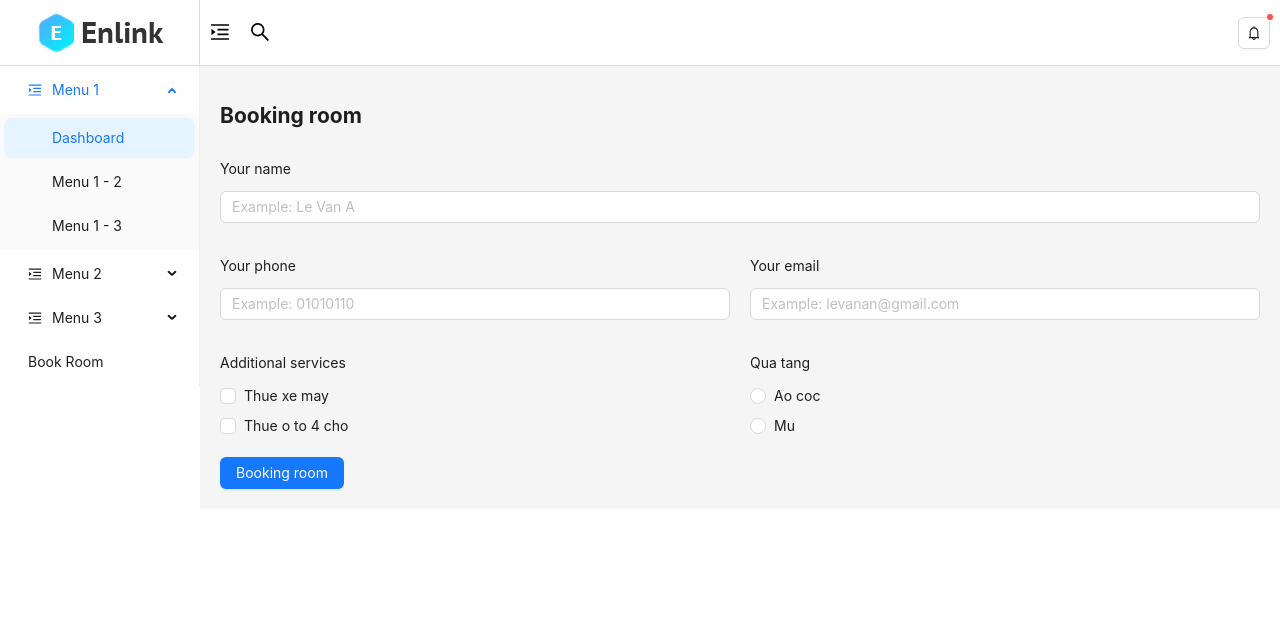
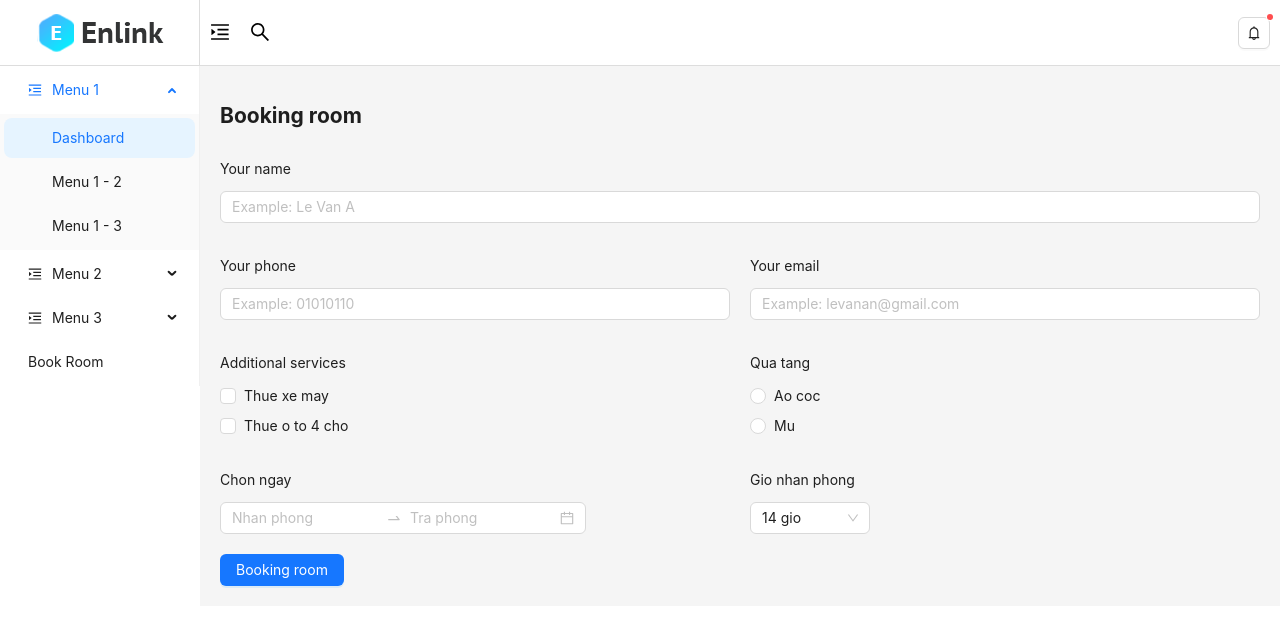
Before and after one commit to PhamDacQuan294/Ant-Design, a React (Create React App) app: page /book-room in a window 1280 px wide. Shown: the top 626 px of the page. Built offline with nearby package versions, Linux system fonts and the light colour scheme.

Commit message:
Book room (2)

```diff
--- a/src/pages/BookRoom/index.js
+++ b/src/pages/BookRoom/index.js
@@ -1,8 +1,21 @@
-import { Checkbox, Col, Input, Row, Space, Radio, Button } from "antd";
+import { Checkbox, Col, Input, Row, Space, Radio, Button, DatePicker, Select } from "antd";
 import { useState } from "react";
 
+const { RangePicker } = DatePicker;
+
 function BookRoom() {
-  const [data, setData] = useState({});
+  const [data, setData] = useState({
+    time: "14 gio"
+  });
+
+  const optionsTime = [];
+
+  for(let i = 7; i <= 24; i++) {
+    optionsTime.push({
+      value: i > 9 ? `${i} gio` : `0${i} gio`,
+      label: i > 9 ? `${i} gio` : `0${i} gio`,
+    });
+  }
 
   const handleChangeInput = (e) => {
     const object = {
@@ -19,6 +32,23 @@ function BookRoom() {
     };
     setData(object);
   }
+
+  const handleChangeDate = (dates, dateStrings) => {
+    const object = {
+      ...data,
+      date: dateStrings,
+    };
+    setData(object);
+  }
+
+  const handleChangeSelect = (e) => {
+    const object = {
+      ...data,
+      time: e,
+    };
+    setData(object);
+  }
+
 
   const handleSubmit = () => {
     console.log("ok");
@@ -64,6 +94,21 @@ function BookRoom() {
           </Radio.Group>
         </Col>
 
+        <Col span={12}>
+          <p>Chon ngay</p>
+          <RangePicker placeholder={["Nhan phong", "Tra phong"]} format="DD/MM/YYYY" onChange={handleChangeDate}/>
+        </Col>
+
+        <Col span={12}>
+          <p>Gio nhan phong</p>
+          <Select
+            style={{ width: 120 }}
+            defaultValue={data.time}
+            options={optionsTime}
+            onChange={handleChangeSelect}
+          />
+        </Col>
+
         <Col span={24}>
           <Button type='primary' onClick={handleSubmit}>Booking room</Button>
         </Col>
```
